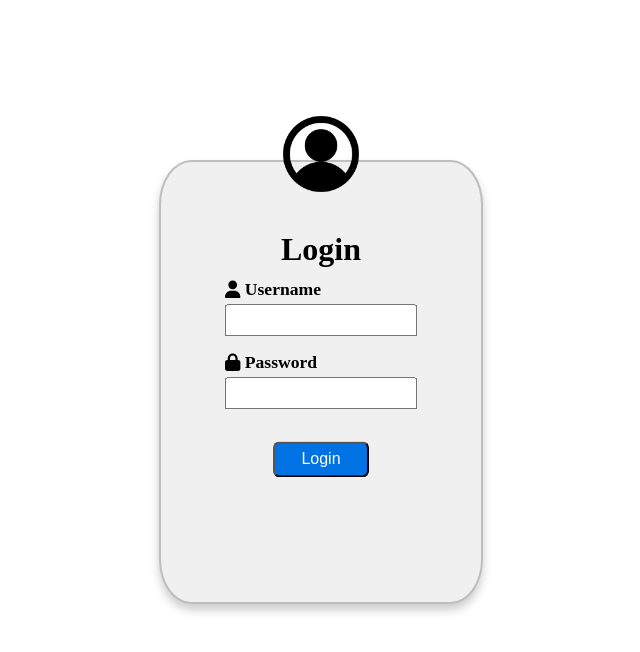
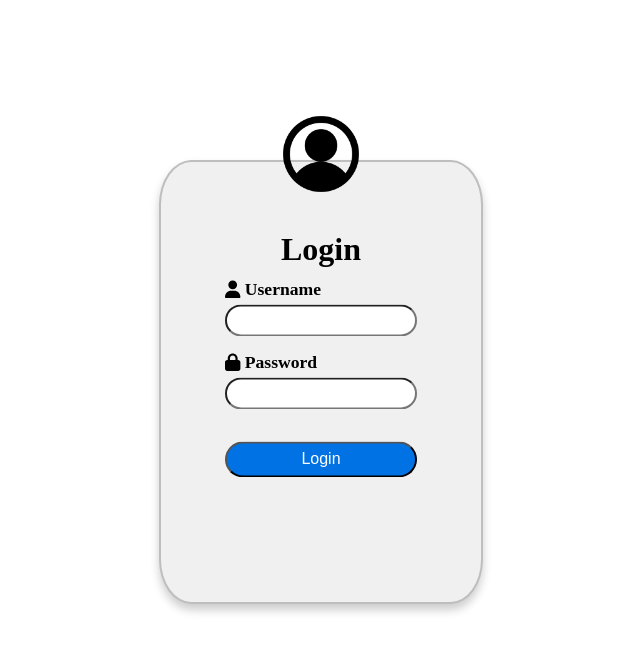
Before and after one commit to perni24/appFireBase, a React (Vite) app: page / in a window 1280 px wide. Shown: the top 652 px of the page, without its empty margins (319-959 px from the left). Built offline with nearby package versions, Linux system fonts and the light colour scheme.

Commit message:
modifica stile login

```diff
--- a/src/App.jsx
+++ b/src/App.jsx
@@ -3,10 +3,10 @@ import './App.css'
 import Login from './components/login/login'
 
 function App() {
-
+ const [accesso, setAccesso] = useState(0);
   return (
     <>
-      <Login></Login>
+      <Login/>
     </>
   )
 }
--- a/src/components/login/login.css
+++ b/src/components/login/login.css
@@ -39,6 +39,8 @@
 #username{
     height: 4vh;
     margin-bottom: 2vh;
+    border-radius: 2vw;
+    padding-left: 1vw;
 }
 
 #labelPassword{
@@ -50,6 +52,8 @@
 #password{
     height: 4vh;
     margin-bottom: 4vh;
+    border-radius: 2vw;
+    padding-left: 1vw;
 }
 
 #containerButtonLogin{
@@ -60,8 +64,8 @@
 
 #buttonLogin{
     height: 4.5vh;
-    width: 50%;
-    border-radius: 0.5vw;
+    width: 100%;
+    border-radius: 2vw;
     background-color: rgb(0, 114, 228);
     color: white;
     font-size: 2vh;
```
